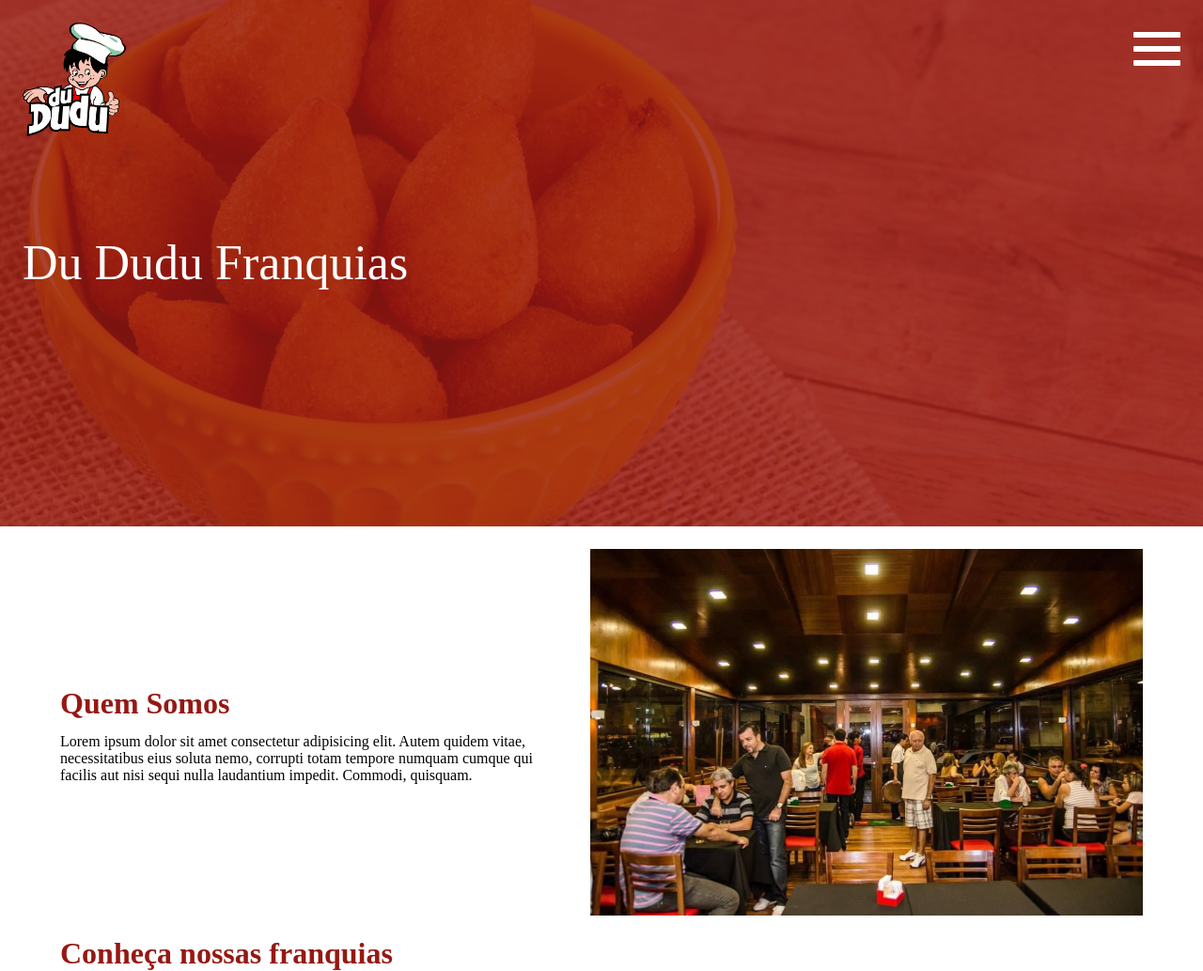
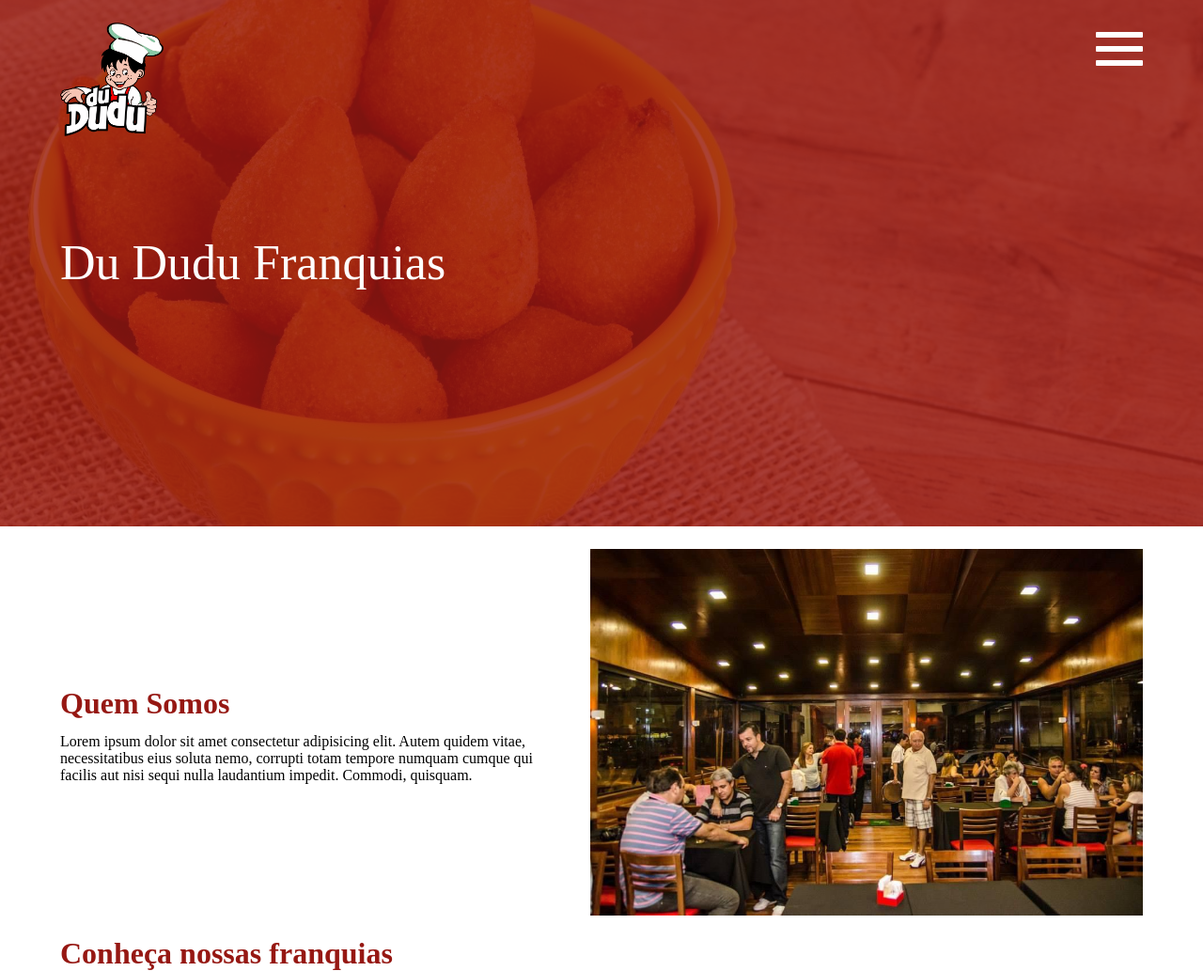
Before and after one commit to matheusassed/public-dududu, a plain HTML site: page index.html in a window 1280 px wide. Shown: the top 1033 px of the page at 94% size. Drawn offline with nearby package versions, Linux system fonts and the light colour scheme.

Commit message:
ajuste na largura dos elementos do header

```diff
--- a/styles/style.css
+++ b/styles/style.css
@@ -45,7 +45,9 @@
 
 @media screen and (min-width: 768px){
 	.titulo{
-		max-width: 590px;
+		width: 100%;
+		max-width: 1200px;
+		align-self: center;
 	}
 }
 
@@ -207,6 +209,13 @@
   position: absolute;
   width: 100%;
   top: 0;
+}
+
+@media screen and (min-width: 768px){
+	.menu {
+		max-width: 1200px;
+		align-self: center;
+	}
 }
 
 .handle-menu {
```
